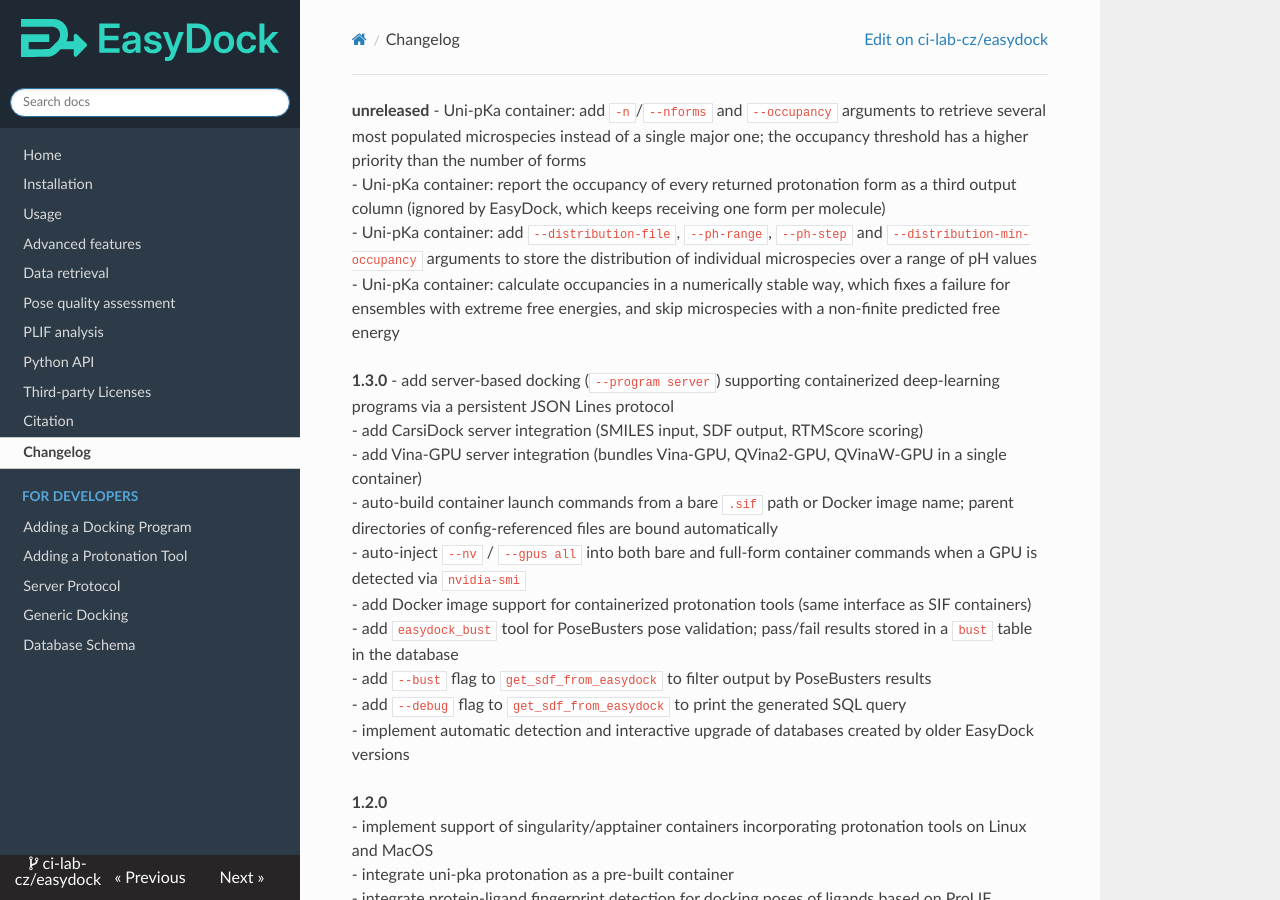
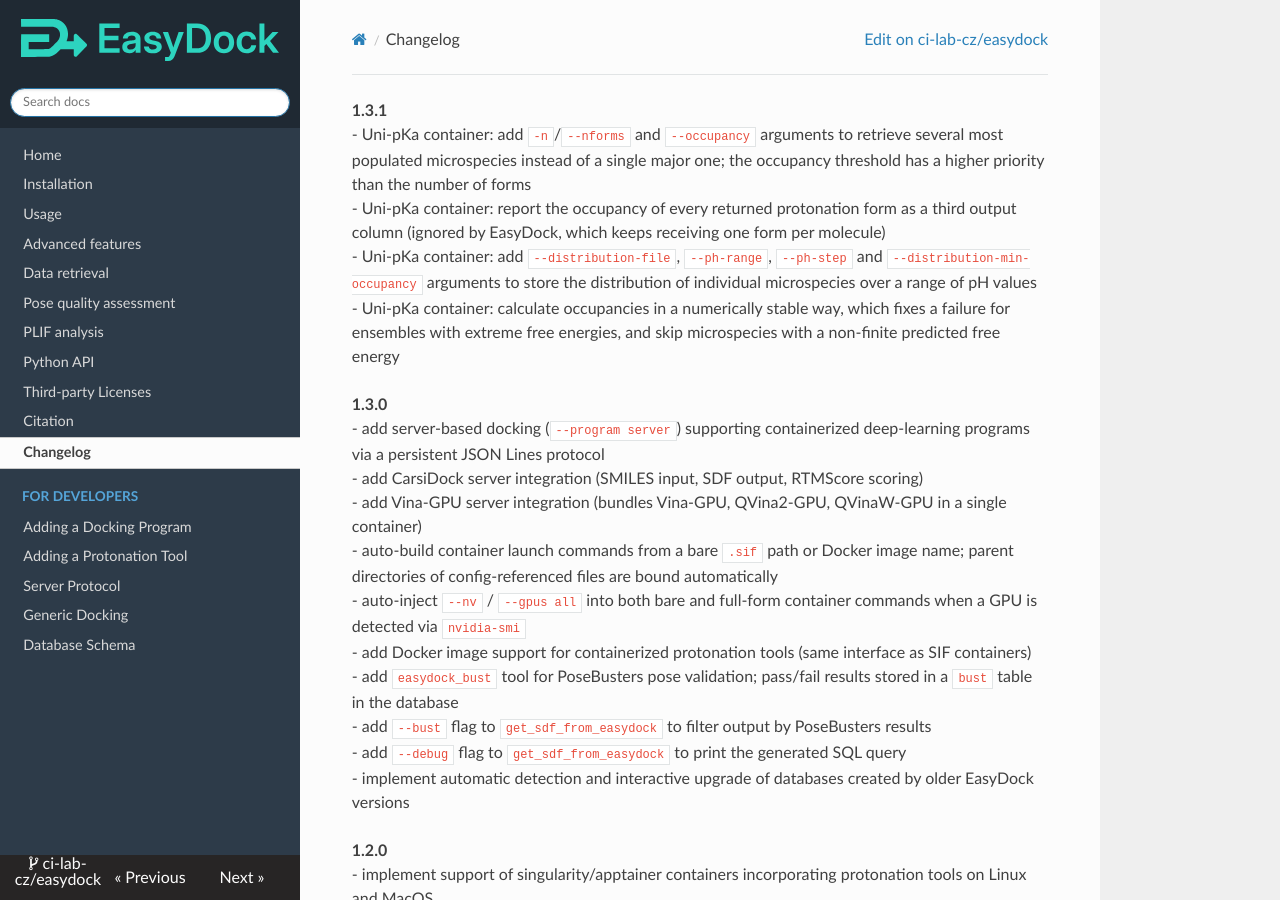
Before and after one commit to ci-lab-cz/easydock, an MkDocs documentation site: the page built from docs/changelog.md, in a window 1280 px wide and 900 px high. Built offline with MkDocs 1.6.1, drawn with Linux system fonts in a browser that asks for light colours; nearby versions of some CDN libraries.

Commit message:
Update changelog for 1.3.1

```diff
--- a/docs/changelog.md
+++ b/docs/changelog.md
@@ -1,4 +1,4 @@
-**unreleased**
+**1.3.1**
 - Uni-pKa container: add `-n`/`--nforms` and `--occupancy` arguments to retrieve several most populated microspecies instead of a single major one; the occupancy threshold has a higher priority than the number of forms
 - Uni-pKa container: report the occupancy of every returned protonation form as a third output column (ignored by EasyDock, which keeps receiving one form per molecule)
 - Uni-pKa container: add `--distribution-file`, `--ph-range`, `--ph-step` and `--distribution-min-occupancy` arguments to store the distribution of individual microspecies over a range of pH values
```
